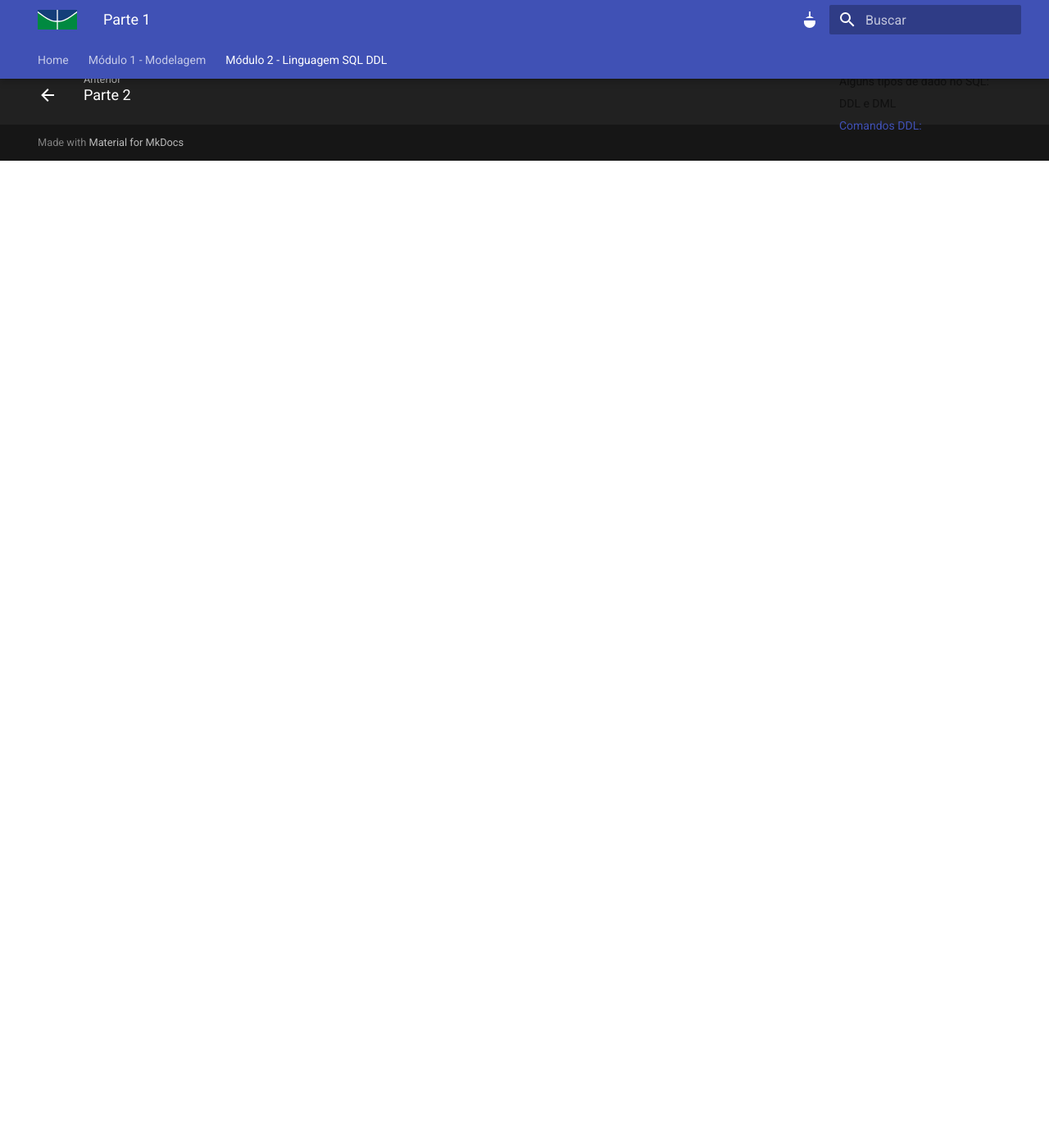
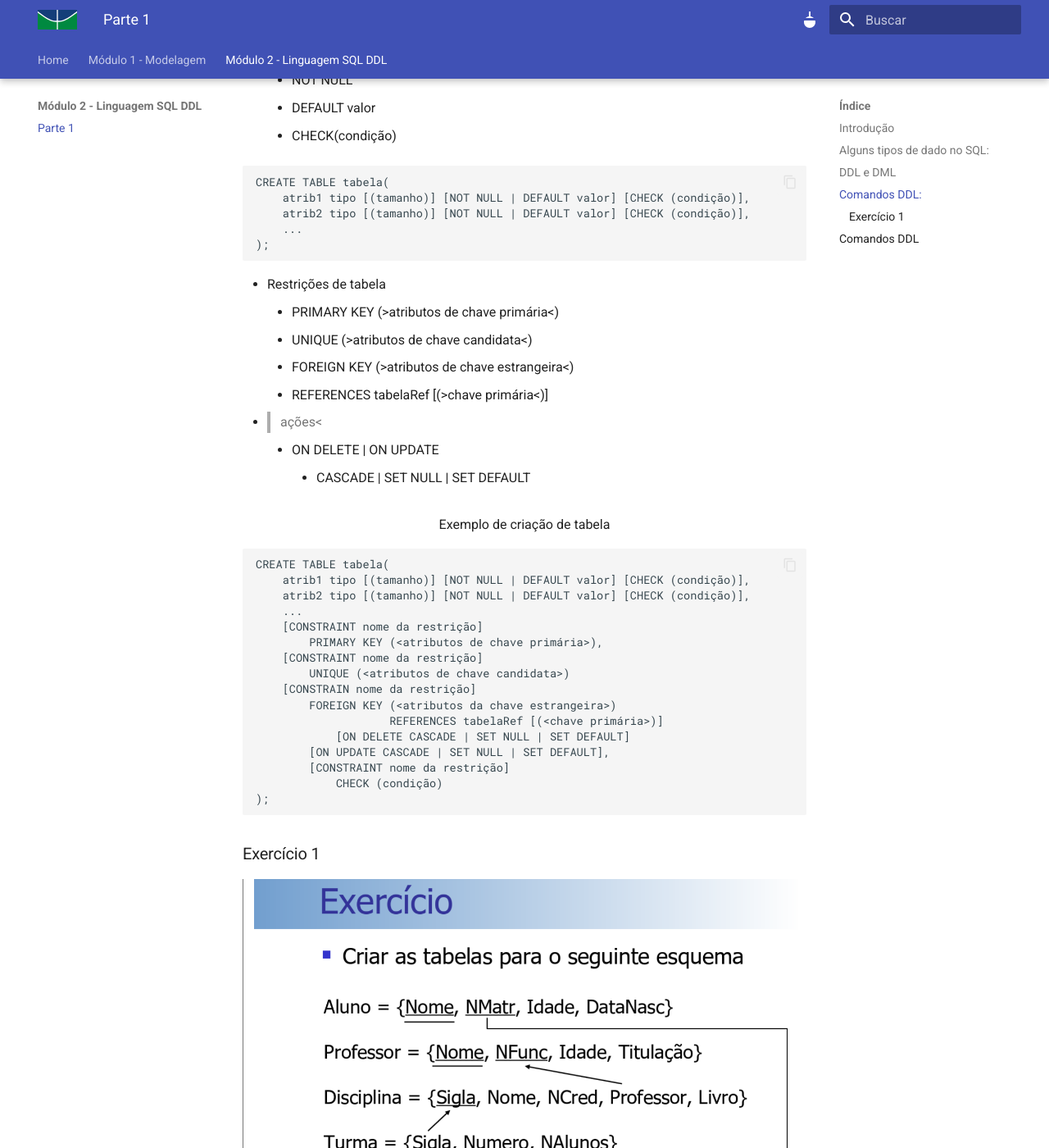
Before and after one commit to Bertolazi/Bancos_1, an MkDocs documentation site: the page built from docs/mod_2/mod2_1.md, in a window 1280 px wide and 1400 px high, scrolled down 1700 px. Shown: the whole window at 82% size. Built offline with MkDocs 1.6.1 and Material for MkDocs 9.7.7, drawn with Linux system fonts in a browser that asks for light colours; before the commit the page ends 1896 px from its top, so only the background shows below that; some of the changed text lies outside the part shown.

Commit message:
slide 18 (a fazer)

````diff
--- a/docs/mod_2/mod2_1.md
+++ b/docs/mod_2/mod2_1.md
@@ -46,3 +46,95 @@ CREATE TABLE tabela(
     <restrições da tabela>
 );
 ```
+
+- Restrições de colunas
+    - NOT NULL
+    - DEFAULT valor
+    - CHECK(condição)
+
+```SQL
+CREATE TABLE tabela(
+    atrib1 tipo [(tamanho)] [NOT NULL | DEFAULT valor] [CHECK (condição)],
+    atrib2 tipo [(tamanho)] [NOT NULL | DEFAULT valor] [CHECK (condição)],
+    ...
+);
+```
+
+- Restrições de tabela
+    - PRIMARY KEY (>atributos de chave primária<)
+    - UNIQUE (>atributos de chave candidata<)
+    - FOREIGN KEY (>atributos de chave estrangeira<)
+    - REFERENCES tabelaRef [(>chave primária<)]
+- >ações<
+    - ON DELETE | ON UPDATE
+        - CASCADE | SET NULL | SET DEFAULT
+
+<p align="center">Exemplo de criação de tabela</p>
+
+```SQL
+CREATE TABLE tabela(
+    atrib1 tipo [(tamanho)] [NOT NULL | DEFAULT valor] [CHECK (condição)],
+    atrib2 tipo [(tamanho)] [NOT NULL | DEFAULT valor] [CHECK (condição)],
+    ...
+    [CONSTRAINT nome da restrição]
+        PRIMARY KEY (<atributos de chave primária>),
+    [CONSTRAINT nome da restrição]
+        UNIQUE (<atributos de chave candidata>)
+    [CONSTRAIN nome da restrição]
+        FOREIGN KEY (<atributos da chave estrangeira>)
+                    REFERENCES tabelaRef [(<chave primária>)]
+            [ON DELETE CASCADE | SET NULL | SET DEFAULT]
+        [ON UPDATE CASCADE | SET NULL | SET DEFAULT],
+        [CONSTRAINT nome da restrição]
+            CHECK (condição)
+);
+```
+
+### Exercício 1
+
+<div style="text-align: center;">
+    <img src="../../assets/ex2_1.png" alt="Ex.1">
+    <p>Fonte - Slides Maurício</p>
+</div>
+
+```SQL
+CREATE TABLE Aluno (
+    Nome VARCHAR(50),
+    NMatr CHAR(9) PRIMARY KEY,
+    Idade INT,
+    DataNasc DATE
+);
+
+CREATE TABLE Professor(
+    Nome VARCHAR(50),
+    NFunc CHAR(10) PRIMARY KEY,
+    Idade INT,
+    Titulacao VARCHAR(50)
+);
+
+CREATE TABLE Diciplina(
+    Sigla VARCHAR(7) PRIMARY KEY,
+    Nome VARCHAR(50),
+    NCred INT,
+    Professor VARCHAR(10) REFERENCES Professor(NFunc),
+    Livro VARCHAR(50)
+);
+
+CREATE TABLE Turma(
+    Sigla VARCHAR(7) REFERENCES Diciplina(Sigla),
+    Numero INT,
+    NAlunos INT,
+    PRIMARY KEY(Sigla, Numero)
+);
+
+CREATE TABLE Matricula(
+    Sigla VARCHAR(7) REFERENCES Diciplina(Sigla),
+    Numero INT REFERENCES Turma(Numero),
+    Alunos VARCHAR(9) REFERENCES Aluno(NMat)
+    Ano INT
+    Nota DECIMAL(3, 2),
+    PRIMARY KEY(Sigla, Numero, Aluno)
+);
+```
+
+## Comandos DDL
````
Also changed, not shown: other parts of docs/mod_2/mod2_1.md (+1 -1 lines), docs/assets/ex2_1.png (added).
